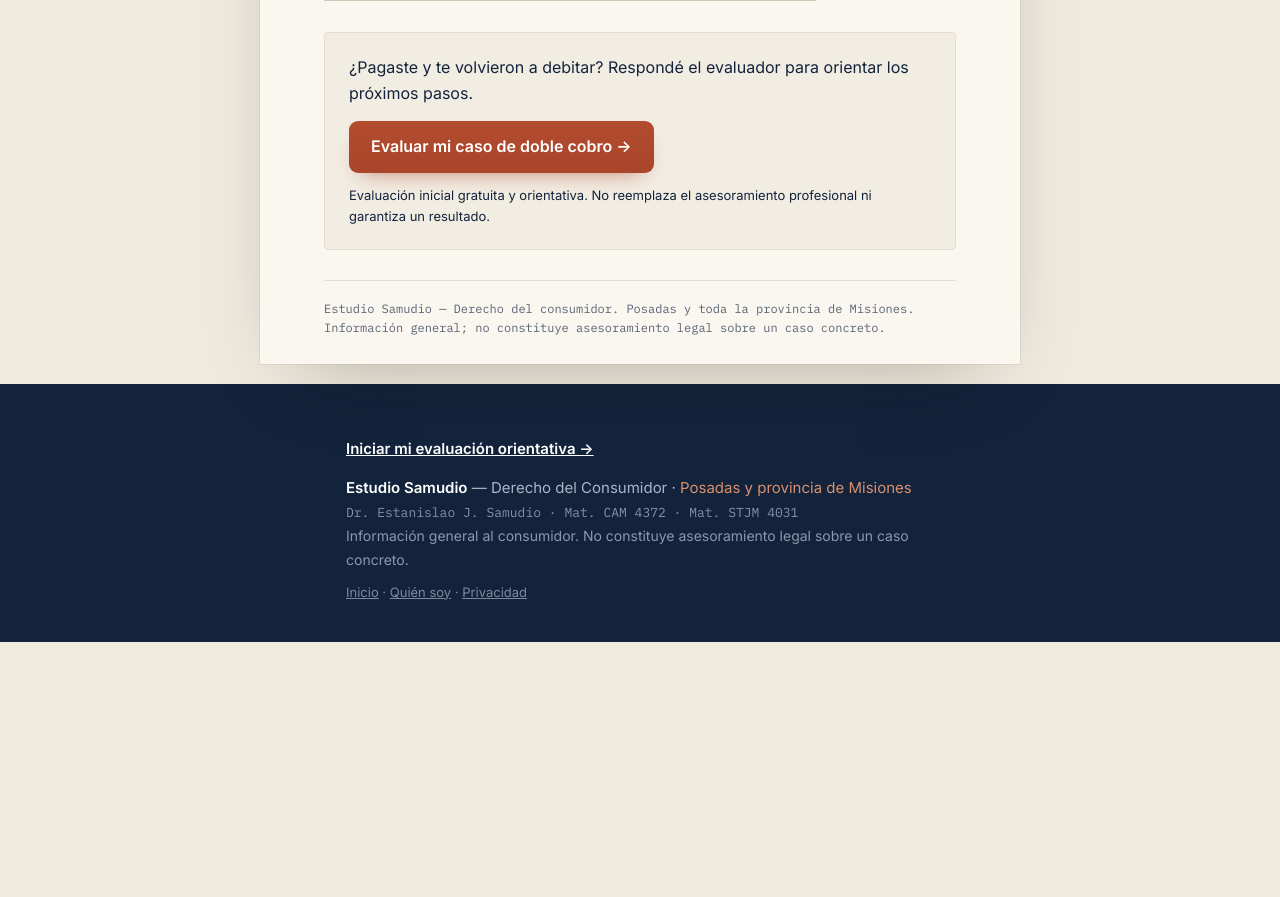
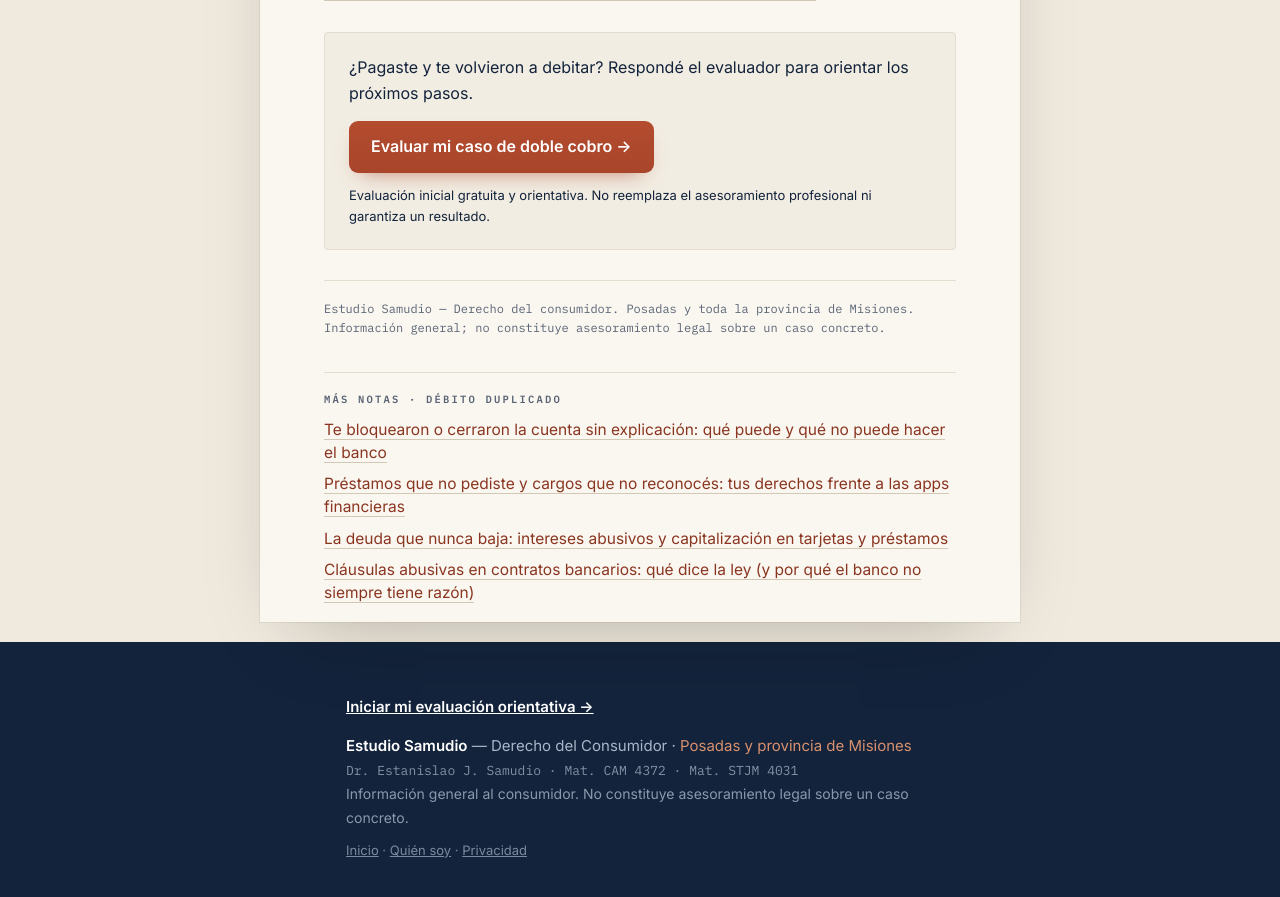
Before and after one commit to drejsamudio-hue/estudio-samudio-landing, a Jekyll site: the page built from _posts/2026-08-01-doble-cobro-debito-automatico-que-hacer.md, in a window 1280 px wide and 900 px high, scrolled down 3276 px. Shown: the top 897 px of the window. Built offline with Jekyll 4.4.1, drawn with Linux system fonts in a browser that asks for light colours; before the commit the page ends 3918 px from its top, so only the background shows below that.

Commit message:
feat(seo,ga4): bloque automático de notas relacionadas y exclusión de navegadores automatizados
- post.html: "Más notas" con hasta 4 notas del mismo tema en rotación,
  sin repetir enlaces del cuerpo. Fintech/débito/banco comparten grupo.
  Toda nota recibe ahora >=4 enlaces internos (fintech pasaba de 0 a 4).
- GA4: no se carga gtag.js con navigator.webdriver ni UA de Lighthouse,
  HeadlessChrome o robots.

Co-Authored-By: Claude Opus 5.5 <noreply@anthropic.com>
Claude-Session: https://claude.ai/code/session_013w2nFTV7jpyYfQNWeLd96L

```diff
--- a/_layouts/default.html
+++ b/_layouts/default.html
@@ -21,6 +21,8 @@
   });
   window.addEventListener('load', function () {
     if (!/^(www\.)?consumidormisiones\.com\.ar$/.test(location.hostname)) return;
+    // Navegadores automatizados (Lighthouse, robots) no se miden: ensucian GA4 con poco tráfico.
+    if (navigator.webdriver || /HeadlessChrome|Lighthouse|PageSpeed|bot|crawler|spider/i.test(navigator.userAgent)) return;
     var s = document.createElement('script');
     s.src = 'https://www.googletagmanager.com/gtag/js?id=G-LTD1RWM91T';
     s.async = true;
--- a/_layouts/post.html
+++ b/_layouts/post.html
@@ -51,6 +51,19 @@ layout: default
 {{ content }}
 </div>
 
+{% if page.wizard_vertical %}
+{% comment %}Notas del mismo tema en rotación (las siguientes a esta), sin repetir los enlaces del cuerpo. Fintech, débito y banco forman un solo grupo.{% endcomment %}
+{% if page.wizard_vertical == "ahorro" %}{% assign rel = site.posts | where: "wizard_vertical", "ahorro" %}{% else %}{% assign rel = site.posts | where_exp: "p", "p.wizard_vertical != 'ahorro'" %}{% endif %}
+{% assign idx = 0 %}{% for p in rel %}{% if p.url == page.url %}{% assign idx = forloop.index0 %}{% endif %}{% endfor %}
+{% capture items %}{% assign n = 0 %}{% for i in (1..rel.size) %}{% assign j = idx | plus: i | modulo: rel.size %}{% assign p = rel[j] %}{% if n < 4 and p.url != page.url %}{% unless content contains p.url %}<li><a href="{{ p.url | relative_url }}">{{ p.h1 | default: p.title }}</a></li>{% assign n = n | plus: 1 %}{% endunless %}{% endif %}{% endfor %}{% endcapture %}
+{% if n > 0 %}
+<nav class="relacionadas" aria-label="Más notas">
+<p class="rel-t">Más notas{% if page.vertical %} · {{ page.vertical }}{% endif %}</p>
+<ul>{{ items }}</ul>
+</nav>
+{% endif %}
+{% endif %}
+
 {% if page.faq %}
 <script type="application/ld+json">
 {
--- a/index.html
+++ b/index.html
@@ -41,6 +41,8 @@
   });
   function loadGtag(){
     if (!/^(www\.)?consumidormisiones\.com\.ar$/.test(location.hostname)) return;
+    // Navegadores automatizados (Lighthouse, robots) no se miden: ensucian GA4 con poco tráfico.
+    if (navigator.webdriver || /HeadlessChrome|Lighthouse|PageSpeed|bot|crawler|spider/i.test(navigator.userAgent)) return;
     if(window._gtagLoaded) return;
     window._gtagLoaded = true;
     var s = document.createElement('script');
```
